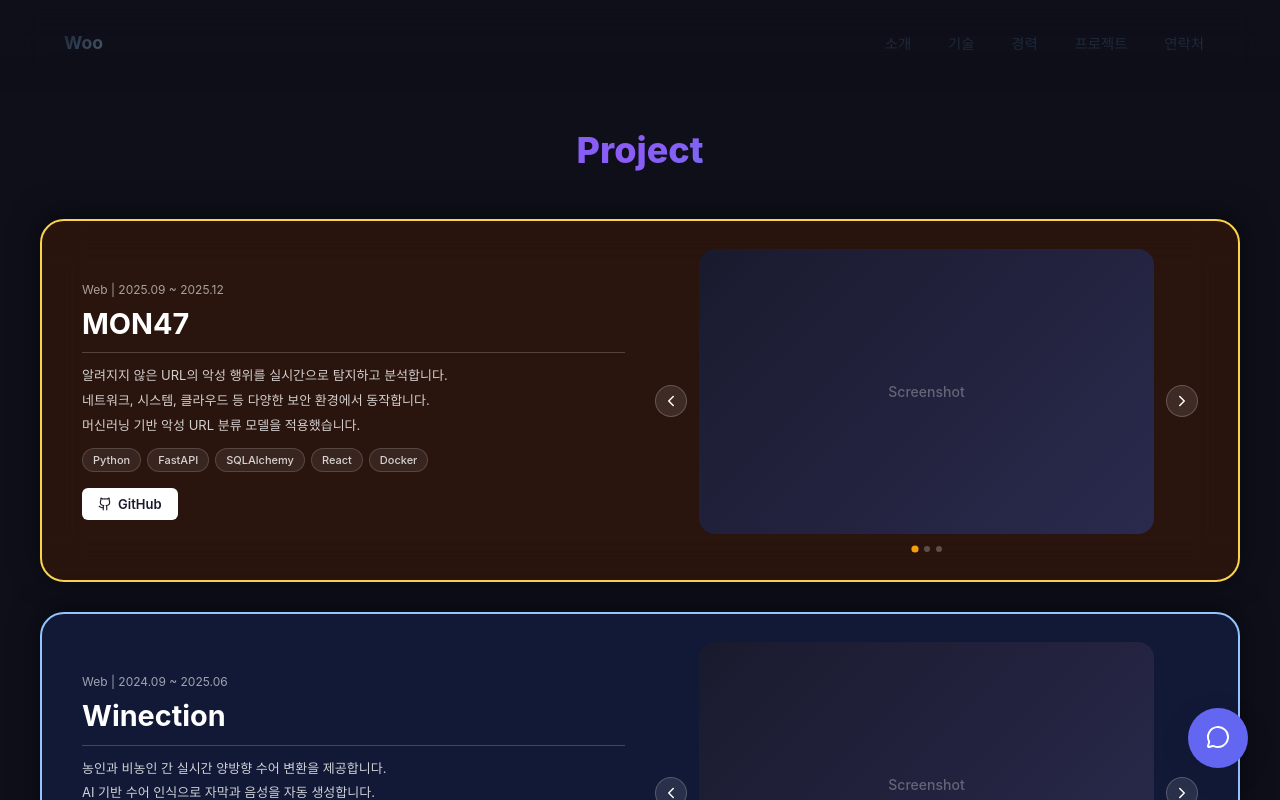
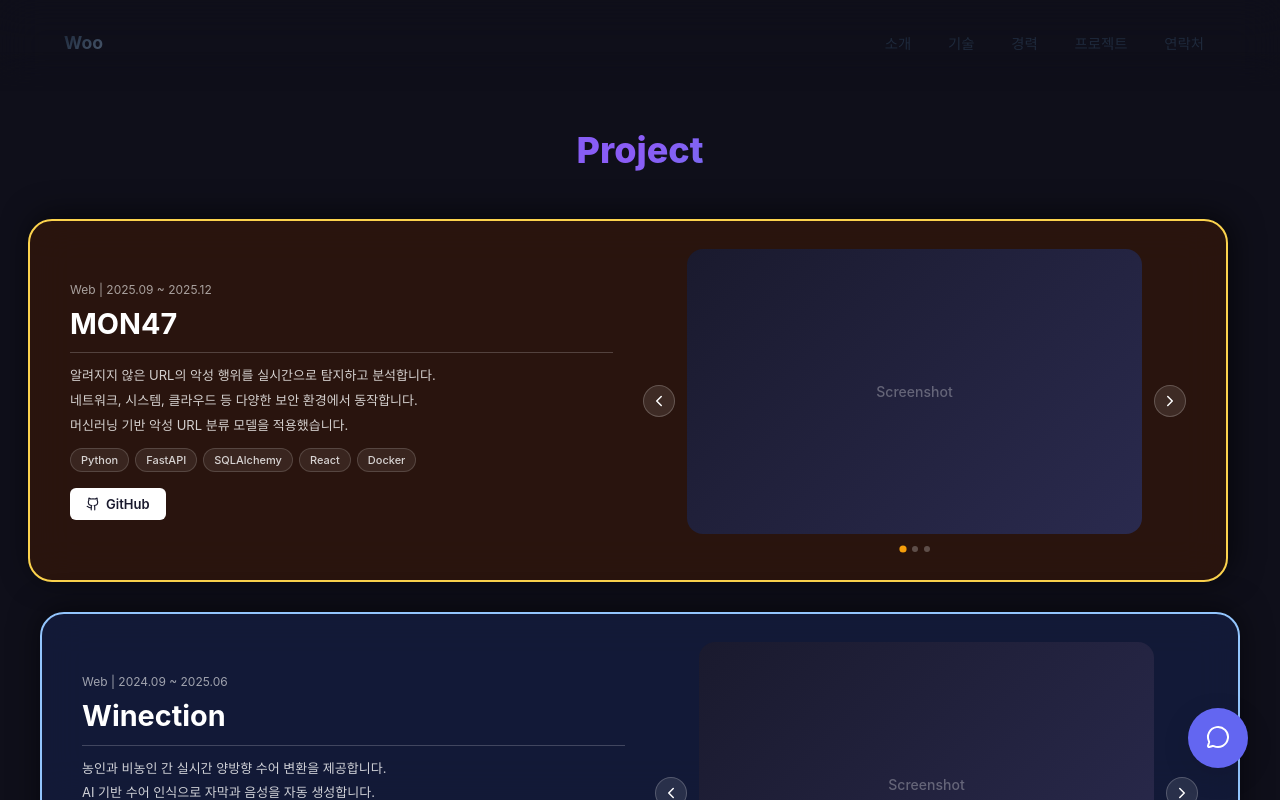
Before and after one commit to woodong-222/woo-portfolio, a React (Vite) app: page / in a window 1280 px wide. In both pictures the pointer is over the element 640 px from the left and 4820 px from the top of the page. Shown: the part 4420-5220 px from the top of the page. Built offline with nearby package versions, Linux system fonts and the light colour scheme.

Commit message:
feat: 프로젝트 카드 호버 효과 추가

```diff
--- a/src/components/sections/Projects/Projects.scss
+++ b/src/components/sections/Projects/Projects.scss
@@ -78,6 +78,14 @@
 	// 뒤에 있는 카드 블러 처리
 	backdrop-filter: blur(20px);
 	-webkit-backdrop-filter: blur(20px);
+
+	// 호버 애니메이션
+	transition: transform 0.3s ease, box-shadow 0.3s ease;
+
+	&:hover {
+		transform: translateX(-12px);
+		box-shadow: 4px -4px 30px rgba(0, 0, 0, 0.6);
+	}
 
 	&--last {
 		// 마지막 카드도 동일
```
